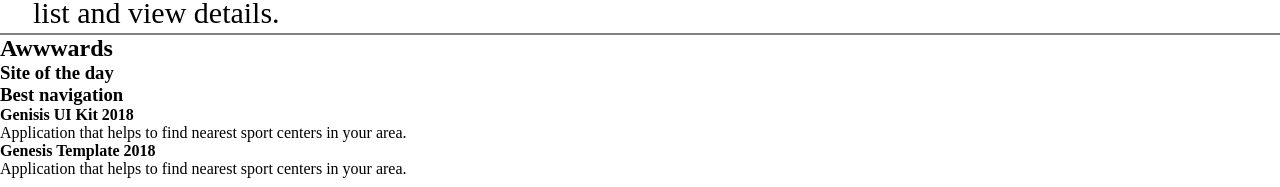
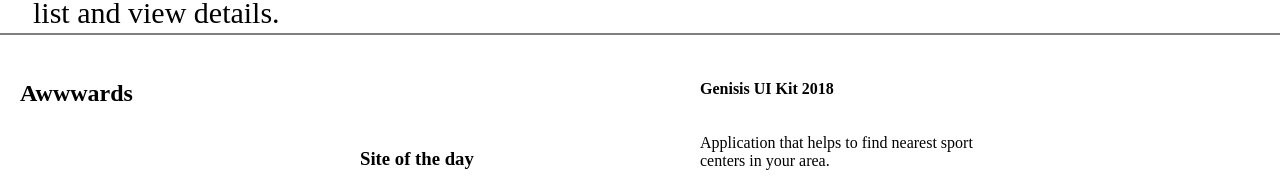
Before and after one commit to zeeshanzaidi1974/lesson12a, a plain HTML site: page Art-work/index.html in a window 1280 px wide. Shown: the part 585-772 px from the top of the page. Drawn offline with nearby package versions, Linux system fonts and the light colour scheme.

Commit message:
Update index.css

```diff
--- a/Art-work/index.css
+++ b/Art-work/index.css
@@ -178,3 +178,100 @@
     border-bottom: 2px grey;
 
 }
+
+.containera {
+
+    width: 100%;
+    min-height: 100%;
+    padding: 25px 0;
+    display: flex;
+    flex-wrap: wrap;
+    background-color: white;
+    border-bottom:1px solid ##C0C0C0;
+}
+
+.carda {
+    background-color: white;
+
+    border-radius: 15px;
+    min-width: 320px;
+    min-height: 40px;
+    margin: 10px;
+    display: flex;
+    justify-content: start;
+    align-items: stretch;
+    flex-basis: 180px;
+    overflow: hidden;
+}
+
+.cardb {
+    background-color: white;
+
+    border-radius: 15px;
+    min-width: 320px;
+    min-height: 40px;
+    margin: 10px;
+    display: flex;
+
+    align-items: start;
+    flex-basis: 180px;
+    overflow: hidden;
+
+
+    flex-direction: column;
+  justify-content: start;
+
+}
+.cardc{
+    background-color: white;
+
+    border-radius: 15px;
+    min-width: 320px;
+    min-height: 40px;
+    margin: 10px;
+    display: flex;
+
+    align-items: start;
+    flex-basis: 180px;
+    overflow: hidden;
+
+    flex-direction: column;
+
+  justify-content: flex-start;
+
+
+}
+
+.cardd
+ {
+    background-color: white;
+
+    border-radius: 5px;
+    min-width: 320px;
+    min-height: 20px;
+    margin: 10px;
+    display: flex;
+
+
+    flex-basis: 90px;
+    overflow: hidden;
+
+   align-content: space-between;
+    flex-direction: column;
+  justify-content: space-between;
+}
+
+.carde
+ {
+    background-color: white;
+
+    border-radius: 5px;
+    min-width: 320px;
+    min-height: 20px;
+    margin: 10px;
+    display: flex;
+    align-items: end;
+    flex-basis: 90px;
+    overflow: hidden;
+
+}
```
